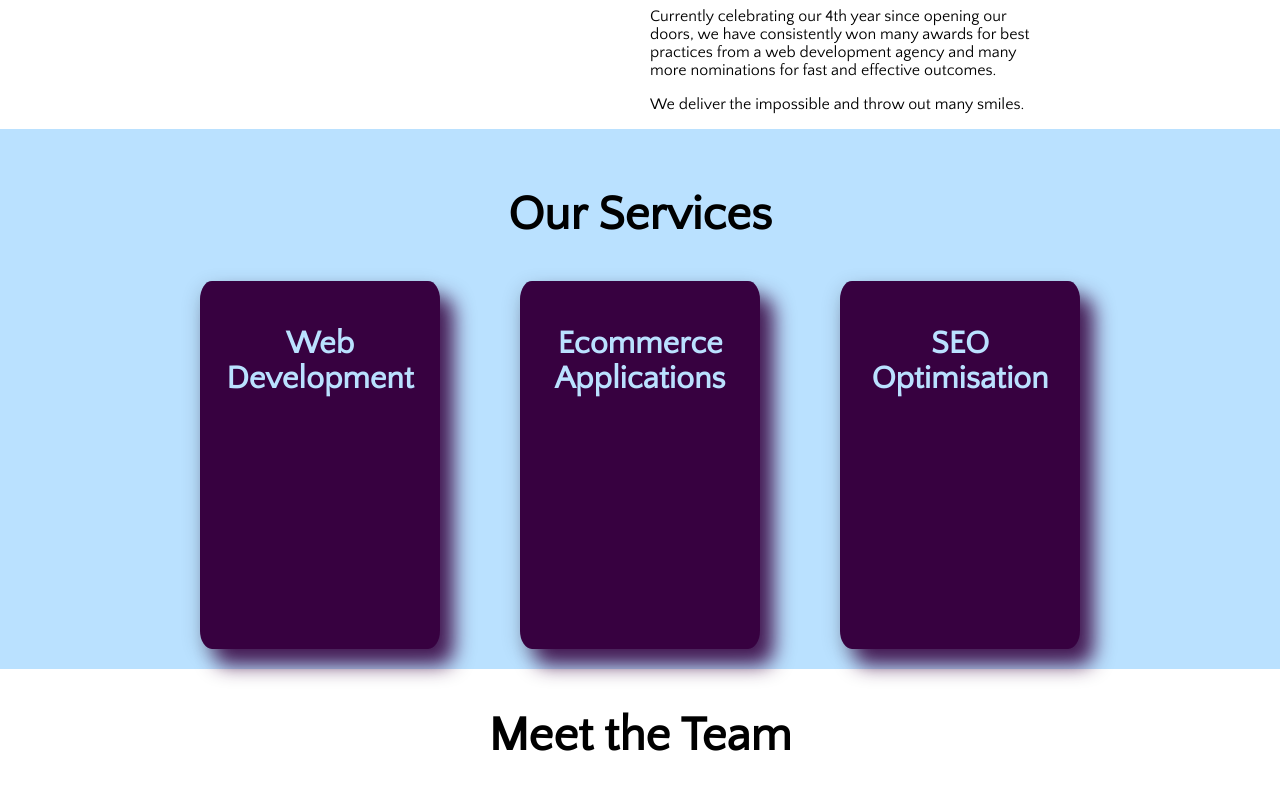
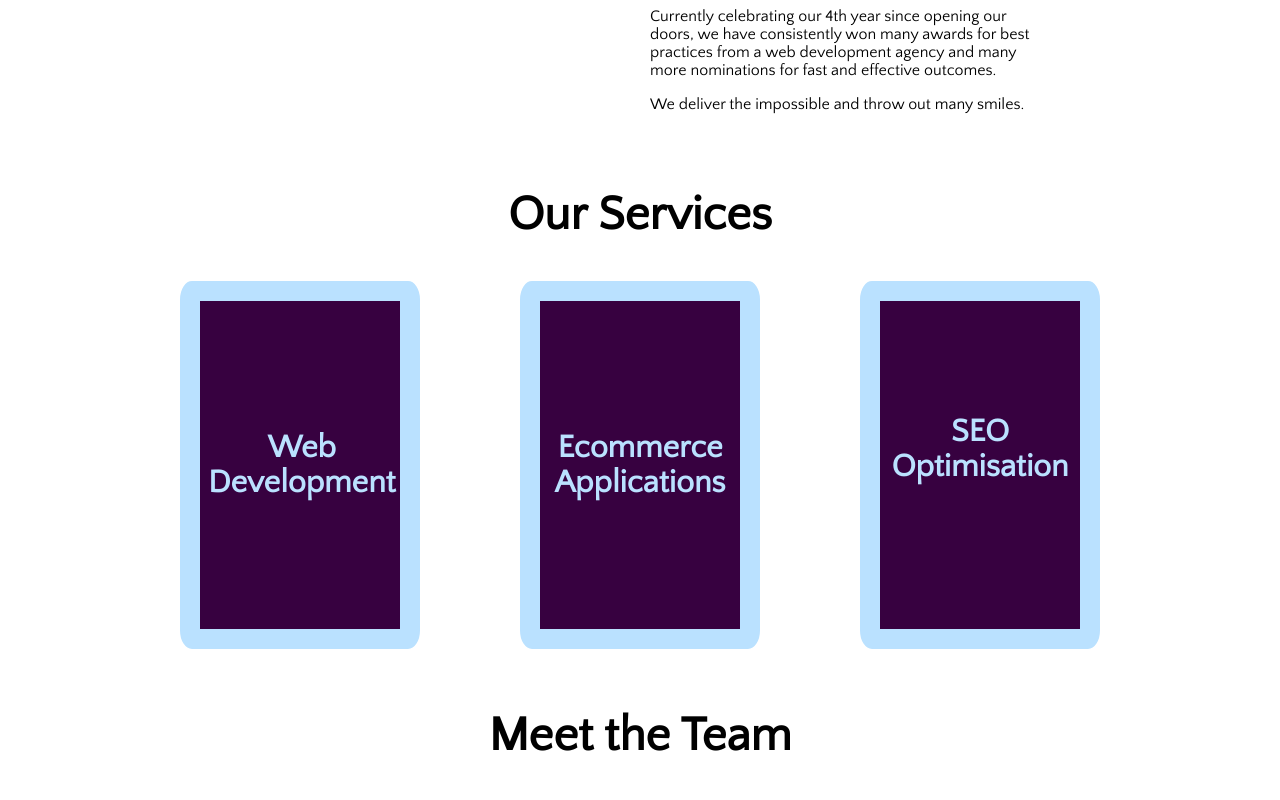
Before and after one commit to PJSalter/agency-website, a plain HTML site: page index.html in a window 1280 px wide. Shown: the part 1240-2040 px from the top of the page. Drawn offline with Linux system fonts and the light colour scheme.

Commit message:
change flip card colors

```diff
--- a/index.html
+++ b/index.html
@@ -91,7 +91,7 @@
                             <h2 class="style-cards">web development services</h2>
                         </a>
                         <h3 class="info-title style-cards">HTML, CSS and JavaScript</h3> -->
-                        <p class="detailed-info style-cards">Good design and development work side-by-side. Beautiful websites also need to perform optimally – for both users and search engines.
+                        <p class="detailed-info style-cards">Beautiful websites also need to perform optimally – for both users and search engines.
 
                             Our award-winning development team in London brings our eye-catching designs to life, with the functionality that your users need.</p>
                     </div>
@@ -123,7 +123,7 @@
                             <h2 class="style-cards">wordPress Development</h2>
                         </a> -->
                         <!-- <h3 class="info-title style-cards">services provided for wordPress Development</h3> -->
-                        <p class="detailed-info style-cards">No matter how trendy your website is, if search engines don’t see it, neither will potential customers. We analyse your website, industry and goals to create the best solution – whether you need local SEO to attract your local community or a mobile SEO strategy to grow your mobile site traffic.</p>
+                        <p class="detailed-info style-cards">No matter how trendy your website is, if search engines don’t see it, neither will potential customers. We analyse your website, industry and goals to create the best solutions.</p>
                     </div>
                 </div>
             </div>
--- a/styles.css
+++ b/styles.css
@@ -2,6 +2,10 @@
     --primary-color: #370140;
     --secondary-color: #bae1ff;
     font-family: 'Quattrocento Sans', sans-serif;
+}
+
+* {
+    box-sizing: border-box;
 }
 
 :focus {
@@ -234,14 +238,14 @@ h2 {
 #services{
     box-sizing: border-box;
     padding: 1.25rem;
-    background-color: var(--secondary-color);
+    /* background-color: var(--secondary-color); */
 }
 
 .services-container {
     display: flex;
     flex-flow: row wrap;
     justify-content: center;
-    gap: 80px;
+    gap: 100px;
     --flip-card-width: 15rem;
     --flip-card-height: 23rem;
 }
@@ -279,7 +283,7 @@ h2 {
     position: relative;
 }
 .front-card, .back-card-creativity{
-      background-color: var(--primary-color);
+    background-color: var(--primary-color);
       color: var(--secondary-color);
       backface-visibility:hidden;
       position:absolute;
@@ -288,10 +292,13 @@ h2 {
       height: var(--flip-card-height);
       width: var(--flip-card-width);
       border-radius: 5%;
-      box-shadow: 0.875rem 1rem 1.25rem 0rem #370140e0, 0 0.375rem 1.25rem 0 rgb(0 0 0 / 19%);
+      border: var(--secondary-color) solid 20px;
 }
+
 .front-card{
     z-index: -2;
+    display: flex;
+    align-items: center;
 }
 .back-card-creativity{
     transform:rotateY(180deg);
```
